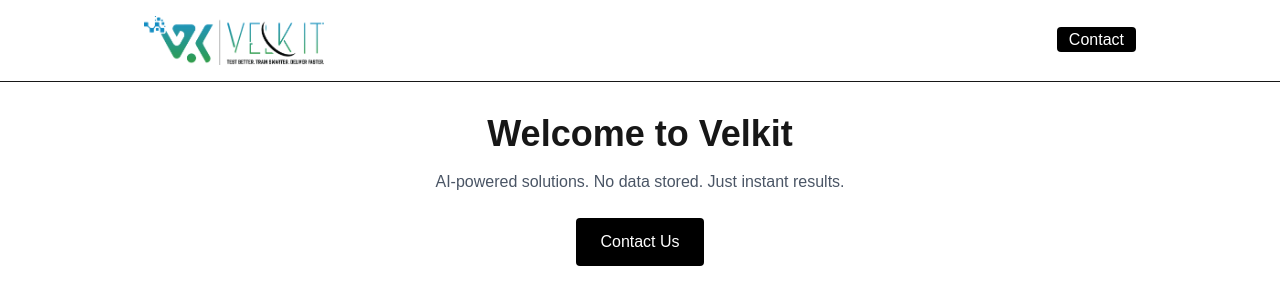
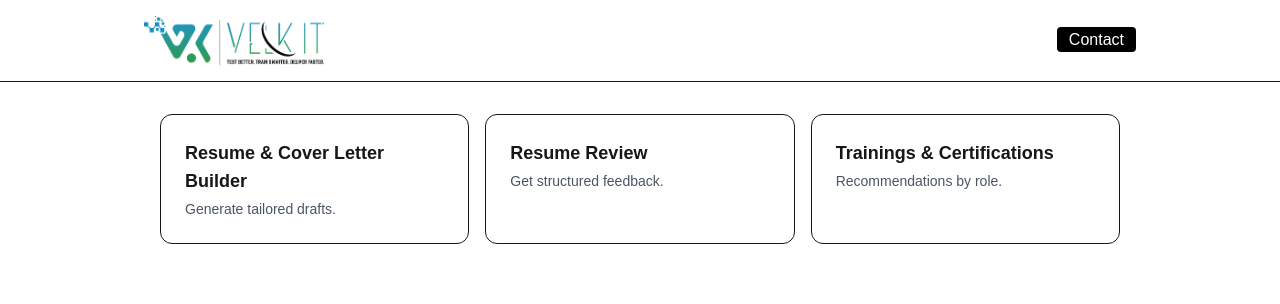
Before and after one commit to rahulahuja-qa/velkit-site, a Next.js app: page / in a window 1280 px wide. Shown: the top 304 px of the page. Built offline with nearby package versions, Linux system fonts and the light colour scheme.

Commit message:
site update: header, logo, favicon, layout

```diff
--- /dev/null
+++ b/src/app/builder/page.tsx
@@ -0,0 +1,17 @@
+import type { Metadata } from "next";
+import PageTitle from "../../components/PageTitle";
+
+export const metadata: Metadata = {
+  title: "Resume & Cover Letter Builder · Velkit",
+};
+
+export default function Page() {
+  return (
+    <>
+      <PageTitle>Resume & Cover Letter Builder</PageTitle>
+      <main className="mx-auto max-w-5xl p-8">
+        <p className="text-gray-600">Coming soon.</p>
+      </main>
+    </>
+  );
+}
--- a/src/app/page.tsx
+++ b/src/app/page.tsx
@@ -1,16 +1,33 @@
+import Link from "next/link";
+
 export default function Home() {
   return (
-    <main className="mx-auto max-w-3xl p-8 text-center">
-      <h1 className="text-4xl font-bold">Welcome to Velkit</h1>
-      <p className="mt-4 text-gray-600">
-        AI-powered solutions. No data stored. Just instant results.
-      </p>
-      <a
-        href="mailto:hello@velkit.io"
-        className="mt-6 inline-block rounded bg-black px-6 py-3 text-white"
-      >
-        Contact Us
-      </a>
+    <main className="mx-auto max-w-5xl p-8">
+      <div className="grid gap-4 sm:grid-cols-3">
+        <Link
+          href="/builder"
+          className="rounded-xl border p-6 hover:shadow-md focus:outline-none focus:ring-2"
+        >
+          <h2 className="text-lg font-semibold">Resume & Cover Letter Builder</h2>
+          <p className="mt-1 text-sm text-gray-600">Generate tailored drafts.</p>
+        </Link>
+
+        <Link
+          href="/review"
+          className="rounded-xl border p-6 hover:shadow-md focus:outline-none focus:ring-2"
+        >
+          <h2 className="text-lg font-semibold">Resume Review</h2>
+          <p className="mt-1 text-sm text-gray-600">Get structured feedback.</p>
+        </Link>
+
+        <Link
+          href="/trainings"
+          className="rounded-xl border p-6 hover:shadow-md focus:outline-none focus:ring-2"
+        >
+          <h2 className="text-lg font-semibold">Trainings & Certifications</h2>
+          <p className="mt-1 text-sm text-gray-600">Recommendations by role.</p>
+        </Link>
+      </div>
     </main>
   );
 }
--- /dev/null
+++ b/src/components/PageTitle.tsx
@@ -0,0 +1,19 @@
+import Image from "next/image";
+import Link from "next/link";
+
+export default function Header() {
+  return (
+    <header className="border-b">
+      <div className="mx-auto max-w-5xl p-4 flex items-center gap-3">
+        <Link href="/" className="flex items-center gap-2">
+          <Image src="/velkit-logo.png" alt="Velkit" width={180} height={180} priority />
+        </Link>
+        <nav className="ml-auto">
+          <a href="mailto:hello@velkit.io" className="rounded bg-black px-3 py-1 text-white">
+            Contact
+          </a>
+        </nav>
+      </div>
+    </header>
+  );
+}
```
